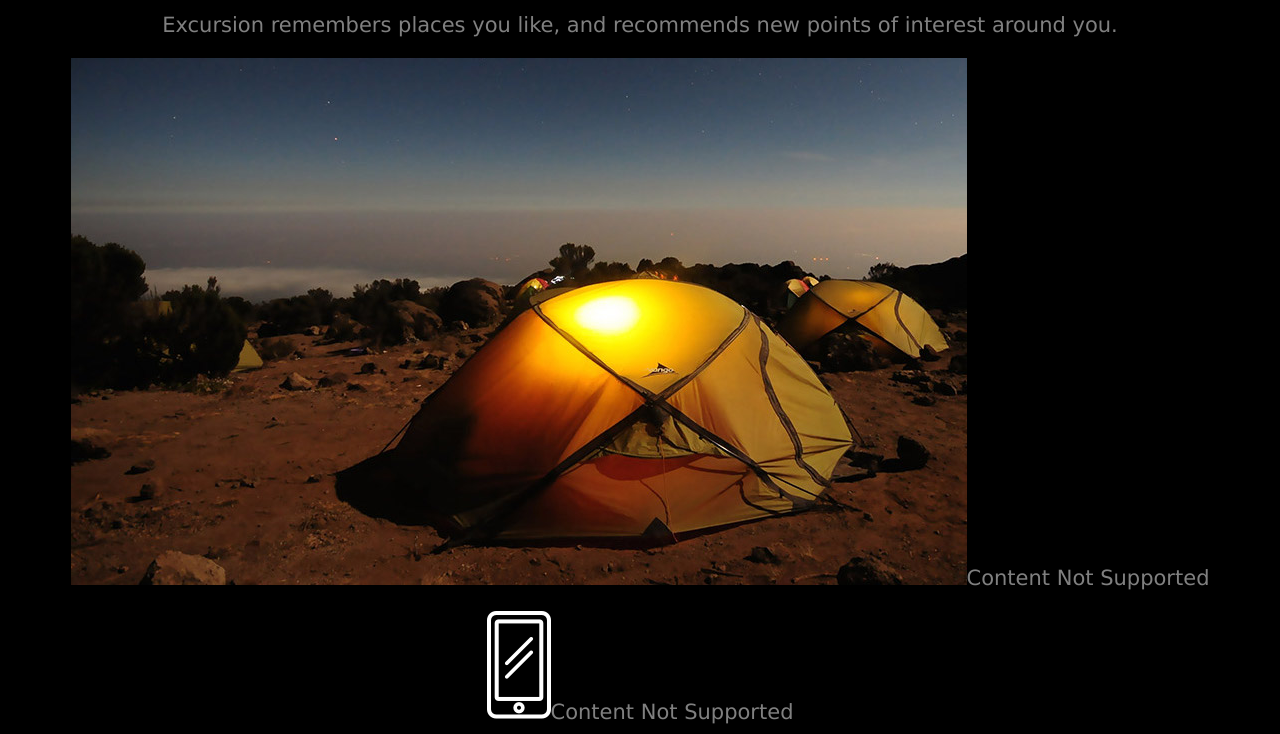
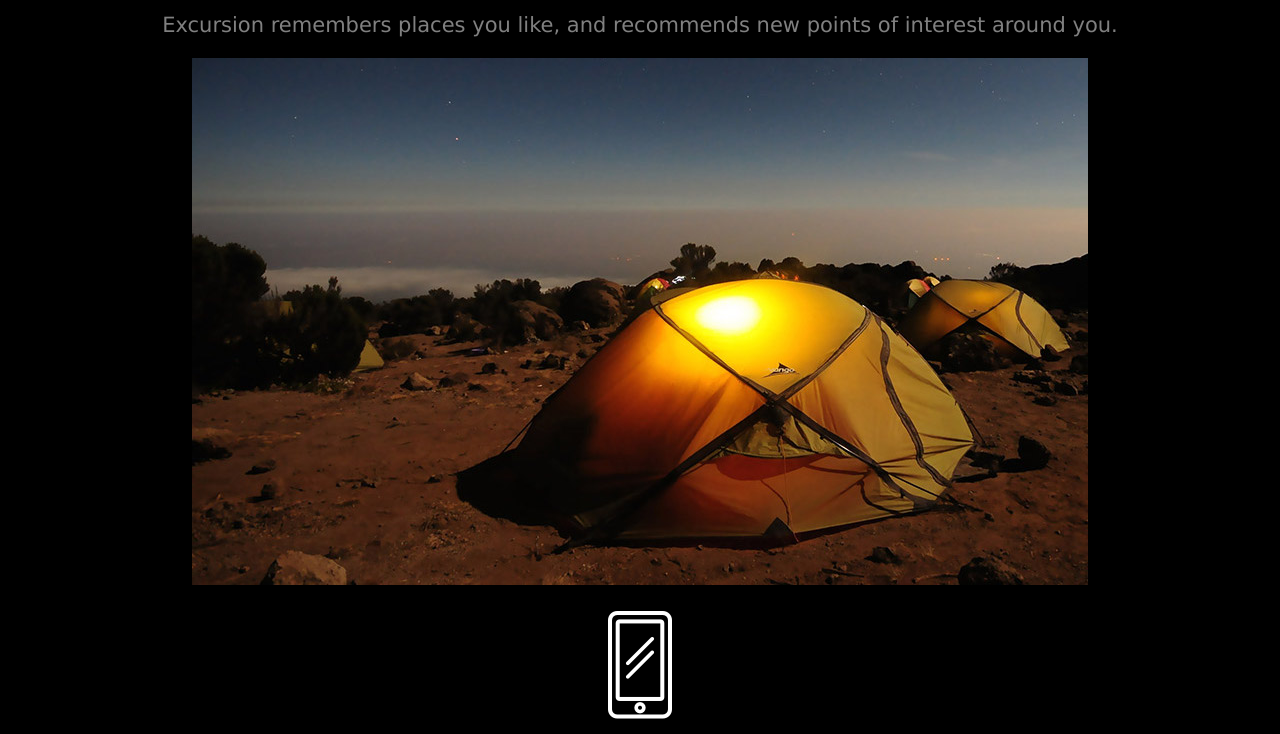
Before and after one commit to ginacastano/excursion, a plain HTML site: page index.html in a window 1280 px wide. Shown: the part 426-1160 px from the top of the page. Drawn offline with Linux system fonts and the light colour scheme.

Commit message:
Image Fixes

```diff
--- a/index.html
+++ b/index.html
@@ -19,10 +19,10 @@
       interest around you.
     </p>
     <p>
-      <img src="resources/images/camp.jpg">Content Not Supported</video>
+      <img src="resources/images/camp.jpg">
     </p>
     <p>
-      <img src="resources/images/phone.png">Content Not Supported</video>
+      <img src="resources/images/phone.png">
     </p>
     <h2>Coming Soon for iPhone and Android</h2>
     <p class="copyright">
```
